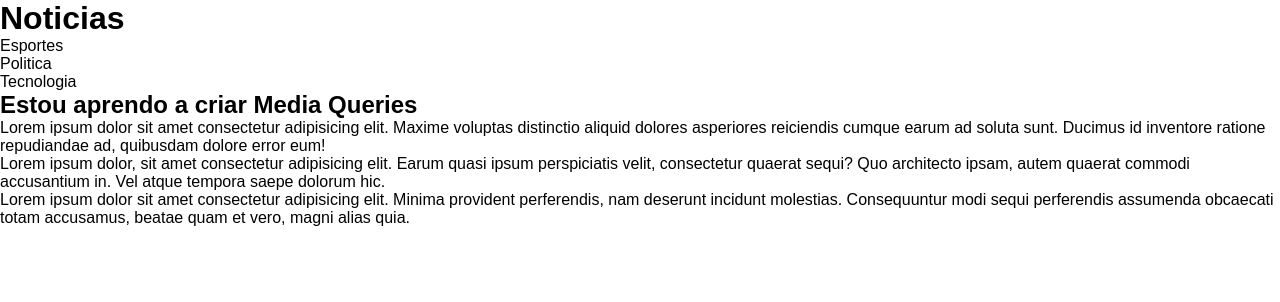
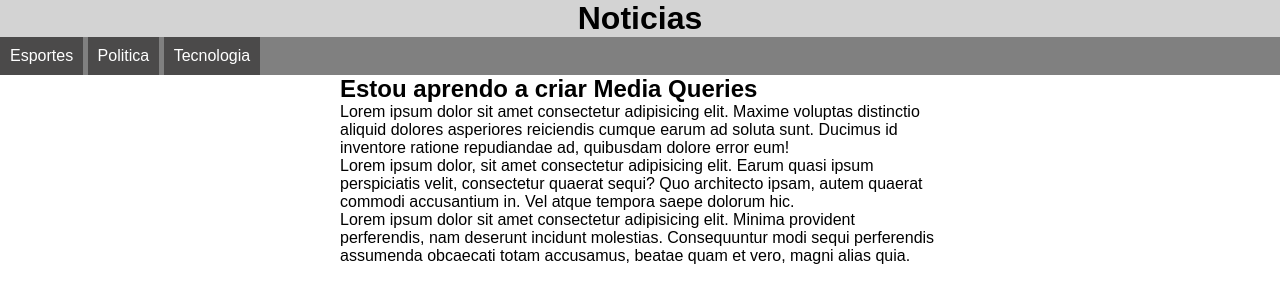
Before and after one commit to Edgar-diih/html5-css3, a plain HTML site: page exercicio026/mq001/index.html in a window 1280 px wide. Drawn offline with Linux system fonts and the light colour scheme.

Commit message:
ex002 de media quary

```diff
--- a/exercicio026/mq001/estilos/impressora.css
+++ b/exercicio026/mq001/estilos/impressora.css
@@ -14,6 +14,9 @@ html {
 menu {
     display: none;
 }
+article{
+    width: 100%;
+}
 article::after {
-    content: esse Arquivo foi impresso atraves do aluno do cursoemvideo.com;
+    content: "Esse artigo foi impresso atraves do aluno do cursoemvideo.com";
 }
--- a/exercicio026/mq001/estilos/tela.css
+++ b/exercicio026/mq001/estilos/tela.css
@@ -10,3 +10,24 @@ html{
     font-family: Arial, Helvetica, sans-serif;
     font-size: 1em;
 }
+header{
+    background-color: lightgray;
+}
+header > h1 {
+    text-align: center;
+}
+menu ul {
+    list-style-type: none;
+    background-color: gray;
+}
+menu li{
+    background-color: rgb(75, 74, 74);
+    color: white;
+    display: inline-block;
+    padding: 10px;
+}
+article {
+    width: 600px;
+    display: block;
+    margin: auto;
+}
```
Also changed, not shown: exercicio026/mq001/index.html (+1 -0 lines), exercicio026/mq002/esstilos/paisagem.css (added), exercicio026/mq002/estilos/retrato.css (added), exercicio026/mq002/estilos/style.css (added), exercicio026/mq002/imagens/cev-landscape.jpg (added), exercicio026/mq002/imagens/cev-portrait.jpg (added), exercicio026/mq002/index.html (added).
